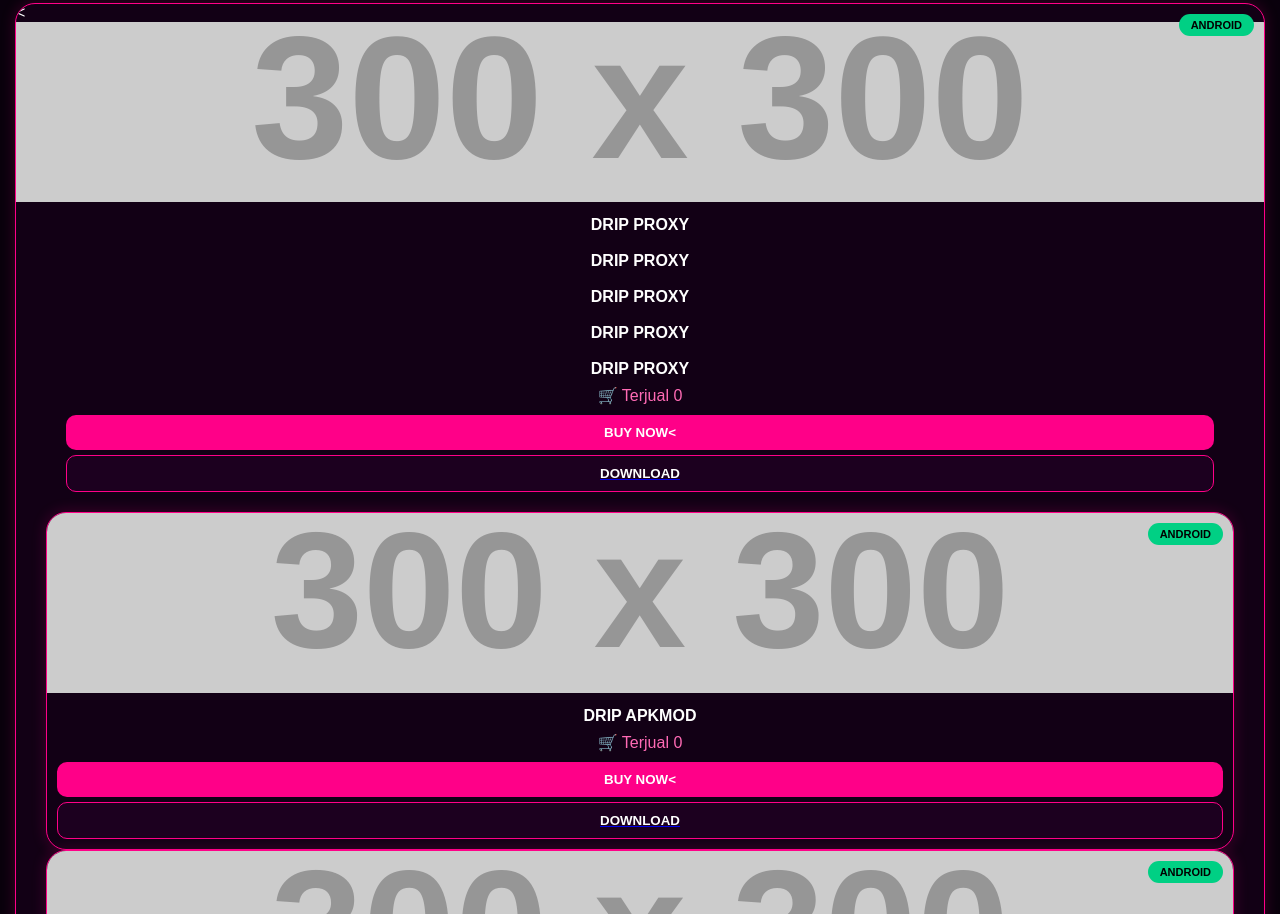
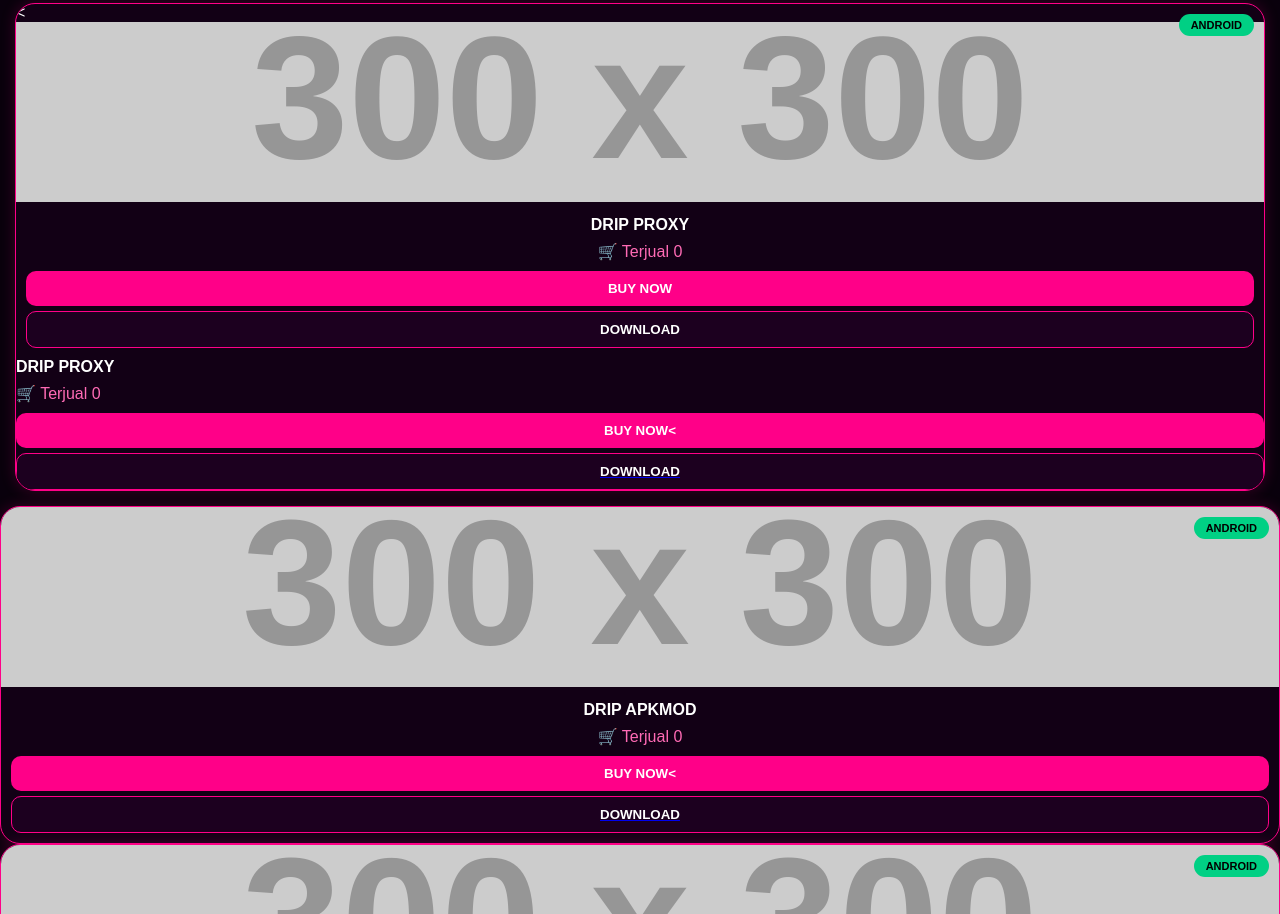
Before and after one commit to Ranzzmods/ranzzmods, a plain HTML site: page ranzxiter.html in a window 1280 px wide. Shown: the part 246-1160 px from the top of the page. Drawn offline with Linux system fonts and the light colour scheme; placeholder pictures from the web are drawn by us.

Commit message:
Update ranzxiter.html

```diff
--- a/ranzxiter.html
+++ b/ranzxiter.html
@@ -149,19 +149,12 @@ border-top:1px solid #ff0088;
 <div class="card">
 <span class="badge">ANDROID</span>
 <<img src="https://via.placeholder.com/300x300?text=DRIP+PROXY" alt="DRIP PROXY">
-
 <div class="card-content">
 <h3>DRIP PROXY</h3>
-
-<div class="card-content">
-<h3>DRIP PROXY</h3>
-
-<div class="card-content">
-<h3>DRIP PROXY</h3>
-<div class="card-content">
-<h3>DRIP PROXY</h3>
-
-<div class="card-content">
+<div class="sold">🛒 Terjual 0</div>
+<button class="btn buy">BUY NOW</button>
+<button class="btn download">DOWNLOAD</button>
+</div>
 <h3>DRIP PROXY</h3>
 <div class="sold">🛒 Terjual 0</div>
 <button class="btn buy">BUY NOW<<a href="https://whatsapp.com/channel/0029Vb8OA0NBVJl7tLSalU34" target="_blank">
```
